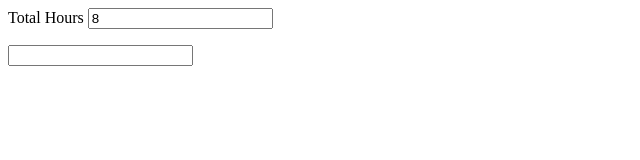
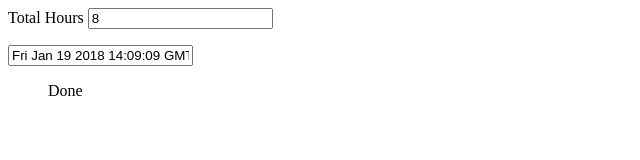
Before and after one commit to Udofalcon/work-timer, a plain HTML site: page index.html in a window 1280 px wide. Shown: the whole page, without its empty margins (0-640 px from the left). Drawn offline with Linux system fonts and the light colour scheme; animation ran at ten frames a second.

Commit message:
Update index.html

```diff
--- a/index.html
+++ b/index.html
@@ -20,10 +20,10 @@
             time: new Date()
           },
           end: {
-            elem: document.getElementsById('end0')
+            elem: document.getElementById('end0')
           },
           remaining: {
-            elem: document.getElementsById('remaining0'),
+            elem: document.getElementById('remaining0'),
             time: parseFloat(document.getElementById('totalHours').getAttribute('hours')) * 60 * 60
           }
         }
```
